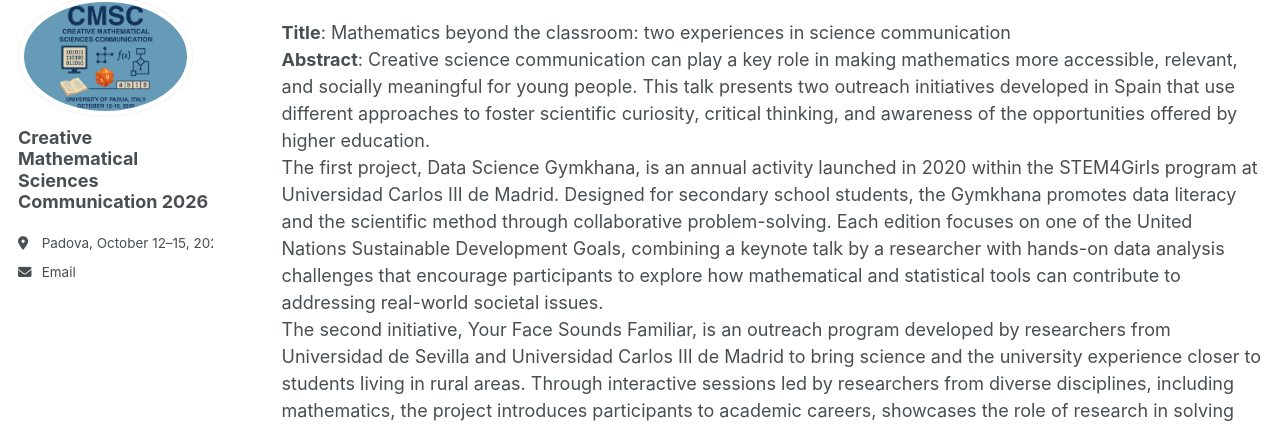
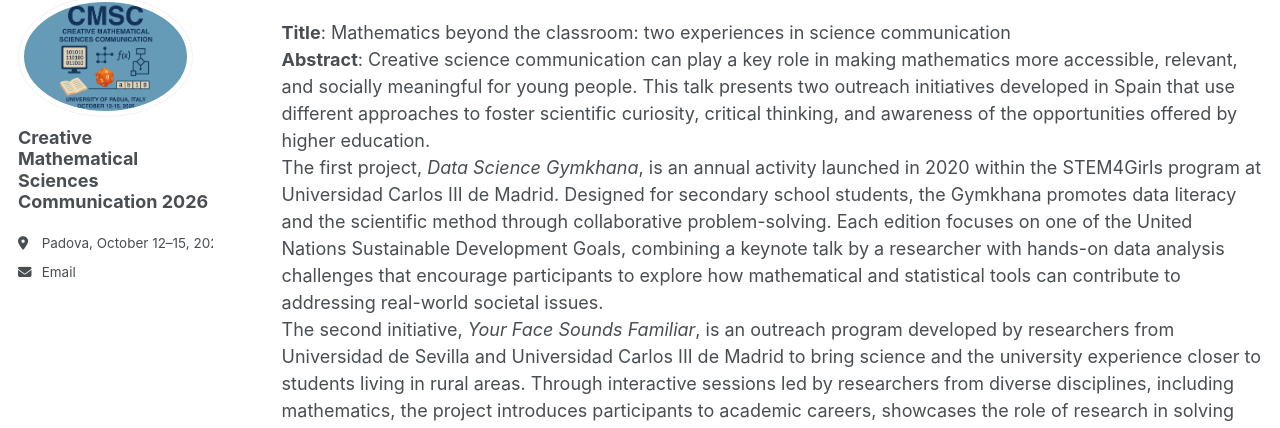
Before and after one commit to CMSC2026/cmsc2026.github.io, a Jekyll site: the page built from _pages/speakers.md, in a window 1280 px wide and 900 px high, scrolled down 969 px. Shown: the part 103-531 px from the top of the window. Built offline with Jekyll 4.4.1, drawn with Linux system fonts in a browser that asks for light colours; a script that is not in the unit is left out; some of the changed text lies outside the part shown.

```diff
--- a/_pages/speakers.md
+++ b/_pages/speakers.md
@@ -27,8 +27,8 @@
 
 **Title**: Mathematics beyond the classroom: two experiences in science communication <br/>
 **Abstract**: Creative science communication can play a key role in making mathematics more accessible, relevant, and socially meaningful for young people. This talk presents two outreach initiatives developed in Spain that use different approaches to foster scientific curiosity, critical thinking, and awareness of the opportunities offered by higher education.<br/>
-The first project, Data Science Gymkhana, is an annual activity launched in 2020 within the STEM4Girls program at Universidad Carlos III de Madrid. Designed for secondary school students, the Gymkhana promotes data literacy and the scientific method through collaborative problem-solving. Each edition focuses on one of the United Nations Sustainable Development Goals, combining a keynote talk by a researcher with hands-on data analysis challenges that encourage participants to explore how mathematical and statistical tools can contribute to addressing real-world societal issues.<br/>
-The second initiative, Your Face Sounds Familiar, is an outreach program developed by researchers from Universidad de Sevilla and Universidad Carlos III de Madrid to bring science and the university experience closer to students living in rural areas. Through interactive sessions led by researchers from diverse disciplines, including mathematics, the project introduces participants to academic careers, showcases the role of research in solving contemporary problems, and seeks to reduce geographical and social barriers that may discourage young people from pursuing higher education.<br/>
+The first project, _Data Science Gymkhana_, is an annual activity launched in 2020 within the STEM4Girls program at Universidad Carlos III de Madrid. Designed for secondary school students, the Gymkhana promotes data literacy and the scientific method through collaborative problem-solving. Each edition focuses on one of the United Nations Sustainable Development Goals, combining a keynote talk by a researcher with hands-on data analysis challenges that encourage participants to explore how mathematical and statistical tools can contribute to addressing real-world societal issues.<br/>
+The second initiative, _Your Face Sounds Familiar_, is an outreach program developed by researchers from Universidad de Sevilla and Universidad Carlos III de Madrid to bring science and the university experience closer to students living in rural areas. Through interactive sessions led by researchers from diverse disciplines, including mathematics, the project introduces participants to academic careers, showcases the role of research in solving contemporary problems, and seeks to reduce geographical and social barriers that may discourage young people from pursuing higher education.<br/>
 Although they target different contexts, both projects share a common goal: to present mathematics not as an abstract discipline but as a powerful tool for understanding the world, making informed decisions, and creating opportunities. The talk will describe the design of these initiatives, discuss the lessons learned from their implementation, and reflect on how creative dissemination activities can broaden participation in the mathematical sciences and inspire the next generation of students.
 
 
```
